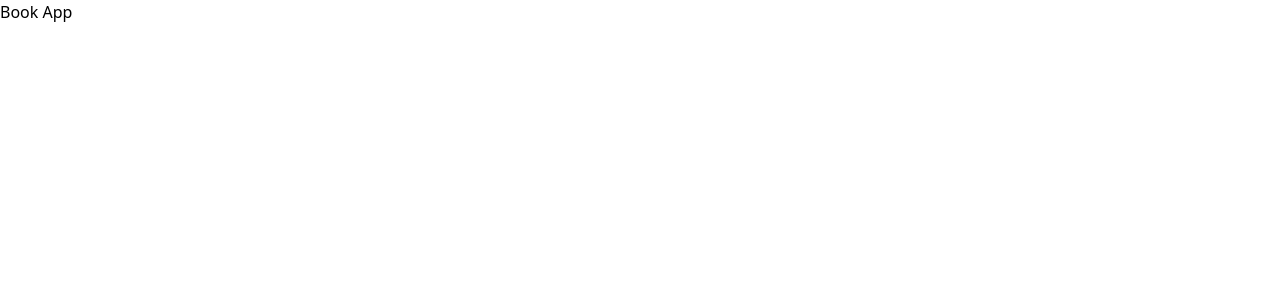
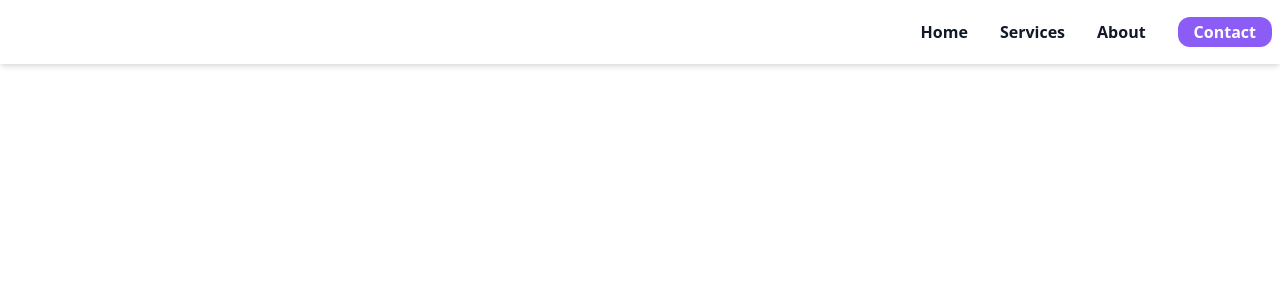
Before and after one commit to loop36/BSTall, a JavaScript app: page / in a window 1280 px wide. Shown: the top 300 px of the page. Built offline with nearby package versions, Linux system fonts and the light colour scheme.

Commit message:
added header

```diff
--- a/package.json
+++ b/package.json
@@ -16,6 +16,8 @@
     "pg-promise": "^10.11.1",
     "react": "^17.0.1",
     "react-dom": "^17.0.1",
+    "react-router": "^6.2.1",
+    "react-router-dom": "^6.2.1",
     "react-scripts": "4.0.1",
     "web-vitals": "^0.2.4"
   },
--- a/src/App.js
+++ b/src/App.js
@@ -1,7 +1,11 @@
+import Header from "./components/Layout/Header";
+import { Router, Routes } from "react-router";
 
 function App() {
 
-  return ( <h1>Book App</h1>
+  return (
+
+  <Header />
 
   );
 }
--- a/src/components/Layout/Header.js
+++ b/src/components/Layout/Header.js
@@ -0,0 +1,33 @@
+import { NavLink } from 'react-router-dom'
+
+
+const Header=()=> {
+
+return (
+    <nav className="py-5 bg-white w-screen shadow-md">
+  <div className=" flex justify-end items-center mx-auto xl:max-w-7xl lg:max-w-5xl md:max-w-3xl md:px-2 px-4">
+    <section>
+      <ul className="md:space-x-8 space-x-6 text-gray-900 font-semibold hidden md:flex text-right">
+        <li className="relative group">
+          <NavLink to="#" className="group focus:ring focus:ring-purple-500 focus:ring-opacity-25 outline-none rounded-lg"> Home </NavLink>
+          <div className="w-full h-0.5 bg-transparent group-hover:bg-purple-500 transition-al absolute bottom-0" />
+        </li>
+        <li className="relative group">
+          <NavLink to="#" className="focus:ring focus:ring-purple-500 focus:ring-opacity-25 outline-none rounded-lg">Services</NavLink>
+          <div className="w-full h-0.5 bg-transparent group-hover:bg-purple-500 transition-al absolute bottom-0" />
+        </li>
+        <li className="relative group">
+          <NavLink to="#" className="focus:ring focus:ring-purple-500 focus:ring-opacity-25 outline-none rounded-lg">About</NavLink>
+          <div className="w-full h-0.5 bg-transparent group-hover:bg-purple-500 transition-al absolute bottom-0" />
+        </li>
+        <li><NavLink to="#" className="bg-purple-500 px-4 py-1 rounded-xl text-white hover:bg-purple-400 active:bg-purple-600 focus:ring focus:ring-purple-500 focus:ring-opacity-25 outline-none">Contact</NavLink></li>
+      </ul>
+    </section>
+  </div>
+</nav>
+)
+
+}
+
+
+export default Header
--- a/src/index.js
+++ b/src/index.js
@@ -1,6 +1,11 @@
 import ReactDOM from 'react-dom';
-
+import {BrowserRouter} from 'react-router-dom'
 import './index.css';
 import App from './App';
 
-ReactDOM.render(<App />, document.getElementById('root'));
+ReactDOM.render(
+    <BrowserRouter>
+<App/></BrowserRouter>,document.getElementById('root')
+
+
+);
```
Also changed, not shown: src/components/Book/Recognition.js (deleted), 2 other files (tests, documents, lock files or other folders).
